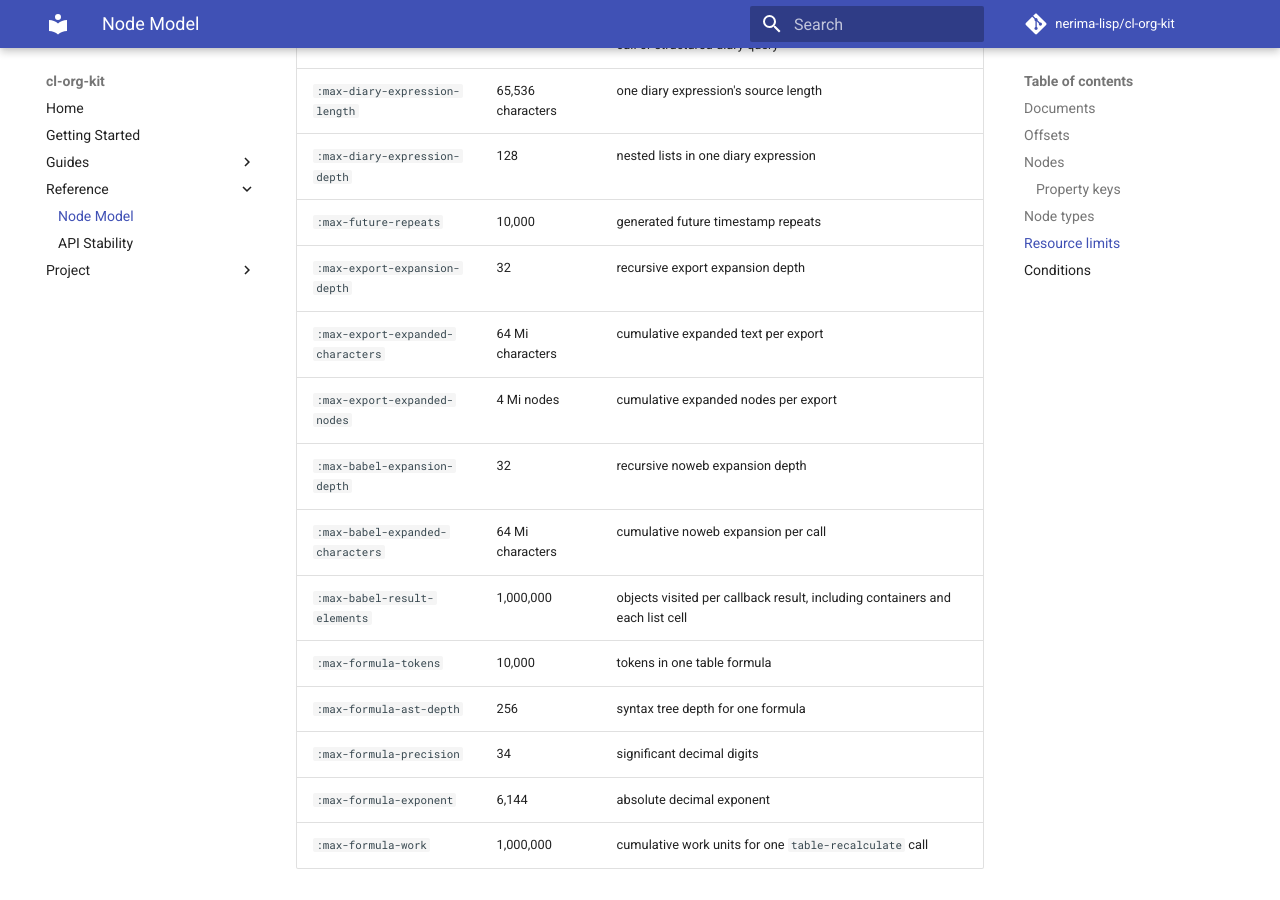
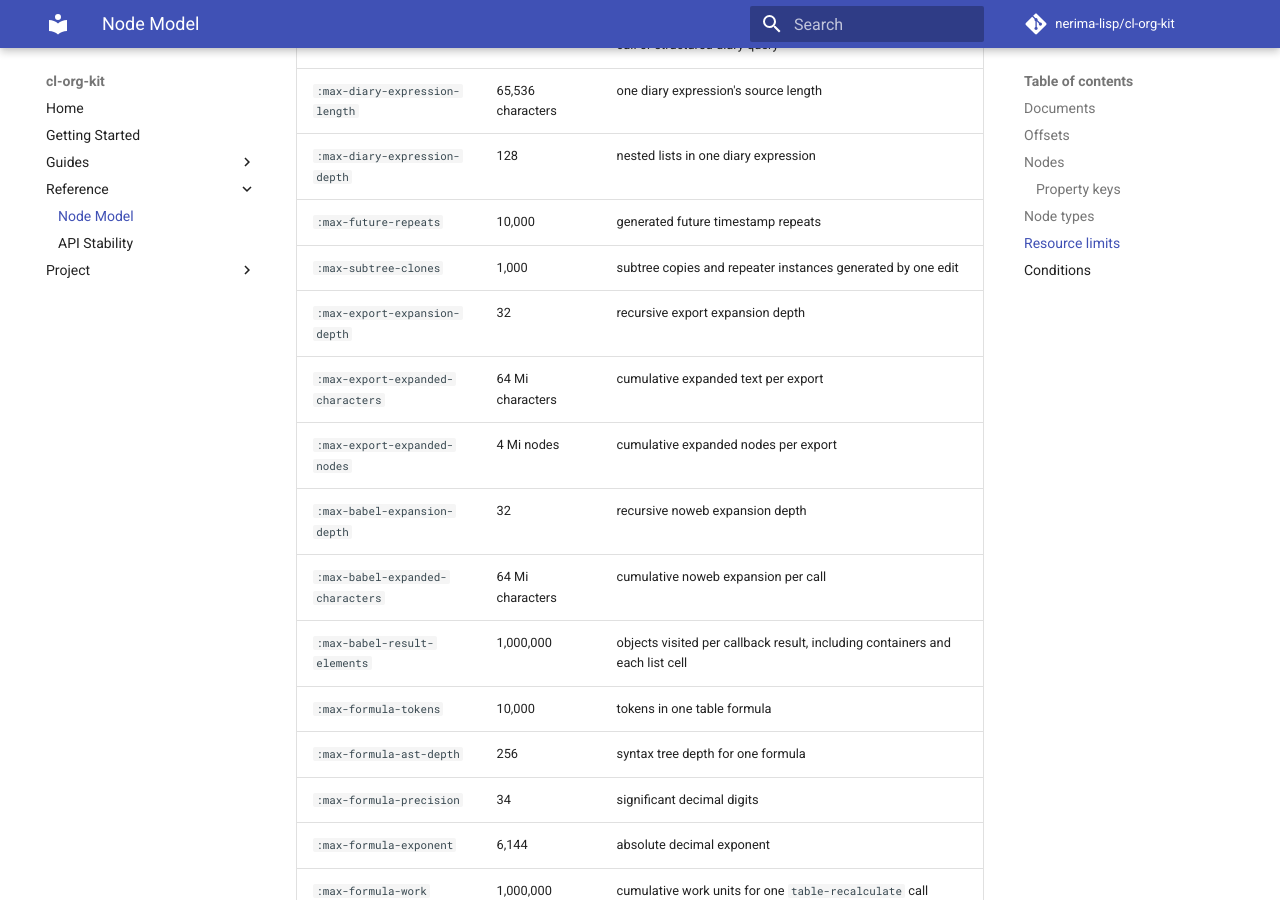
Before and after one commit to nerima-lisp/cl-org-kit, an MkDocs documentation site: the page built from docs/src/reference/node-model.md, in a window 1280 px wide and 900 px high, scrolled down 5342 px. Built offline with MkDocs 1.6.1 and Material for MkDocs 9.7.7, drawn with Linux system fonts in a browser that asks for light colours; comment, search, counter and statistics services are not loaded.

Commit message:
feat(edit): clone subtrees with shifted timestamps

```diff
--- a/docs/src/reference/node-model.md
+++ b/docs/src/reference/node-model.md
@@ -181,6 +181,7 @@ the document and reused by its queries, edits, and exporters.
 | `:max-diary-expression-length` | 65,536 characters | one diary expression's source length |
 | `:max-diary-expression-depth` | 128 | nested lists in one diary expression |
 | `:max-future-repeats` | 10,000 | generated future timestamp repeats |
+| `:max-subtree-clones` | 1,000 | subtree copies and repeater instances generated by one edit |
 | `:max-export-expansion-depth` | 32 | recursive export expansion depth |
 | `:max-export-expanded-characters` | 64 Mi characters | cumulative expanded text per export |
 | `:max-export-expanded-nodes` | 4 Mi nodes | cumulative expanded nodes per export |
```
Also changed, not shown: 7 other files.
